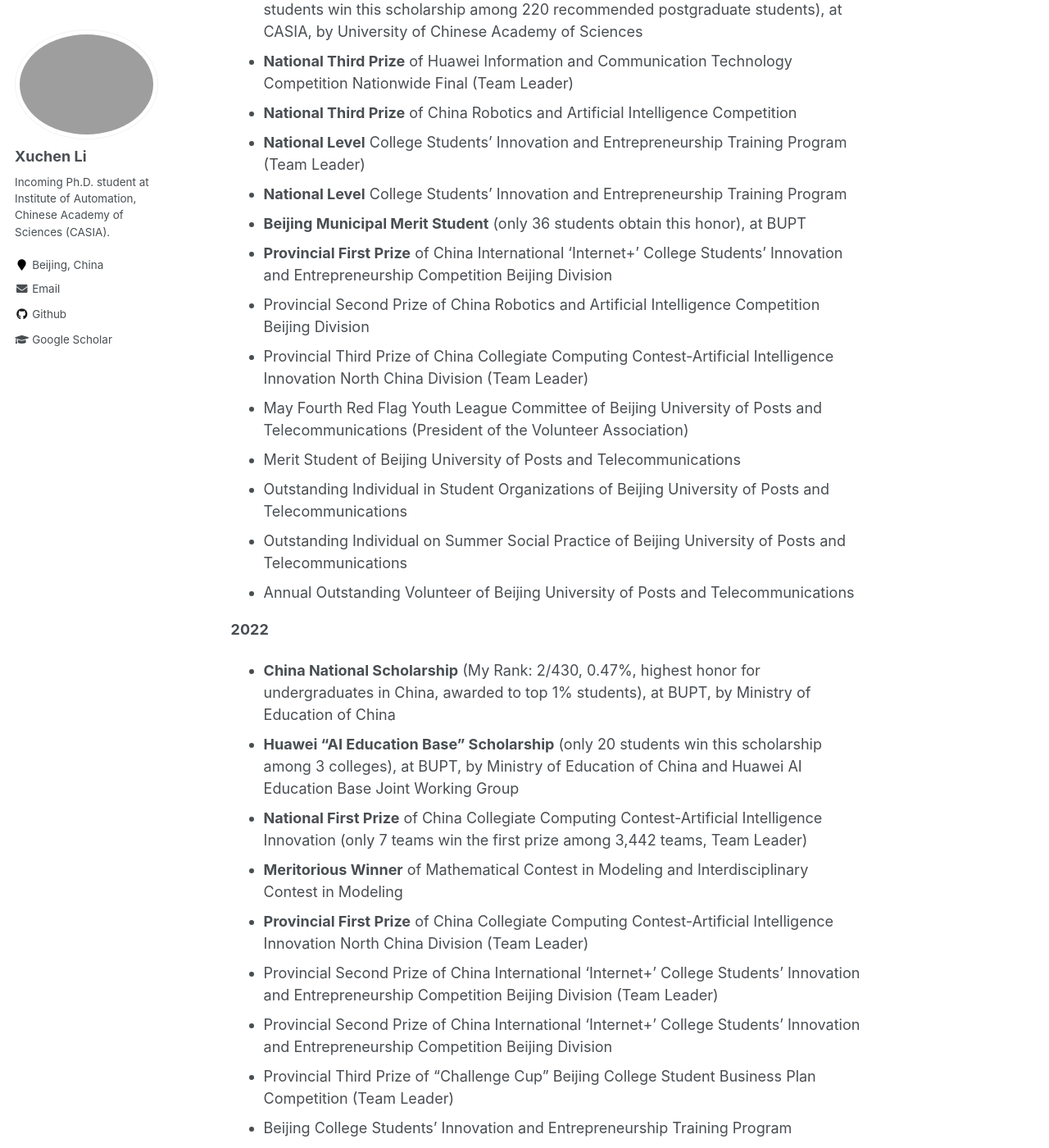
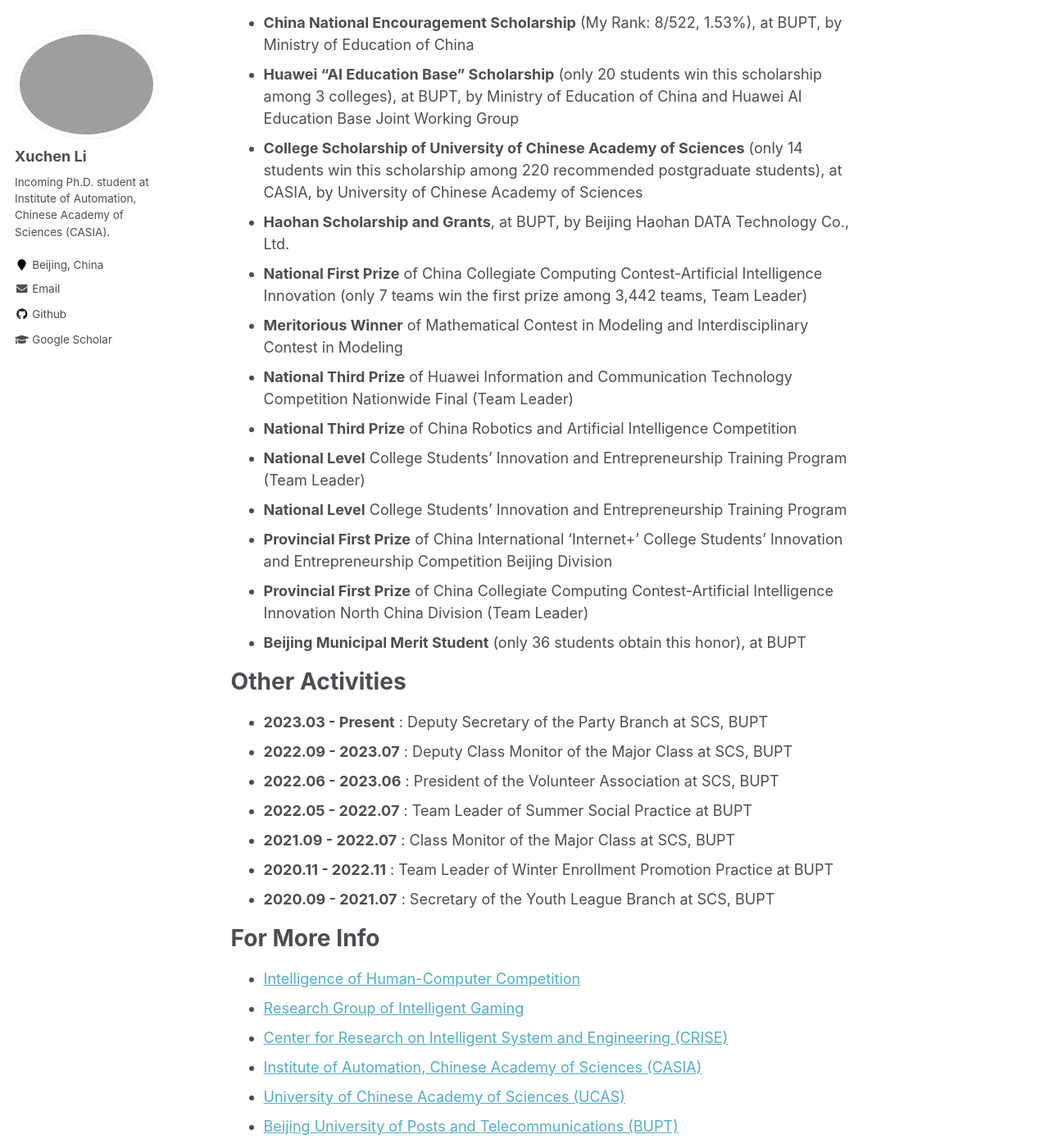
Before and after one commit to Xuchen-Li/Xuchen-Li.github.io, a Jekyll site: the page built from _pages/about.md, in a window 1280 px wide and 1400 px high, scrolled down 2256 px. Shown: the whole window at 82% size. Built offline with Jekyll 4.4.1, drawn with Linux system fonts in a browser that asks for light colours; some of the changed text lies outside the part shown.

Commit message:
Update about.md

```diff
--- a/_pages/about.md
+++ b/_pages/about.md
@@ -64,47 +64,21 @@ Publications
 Awards & Honors
 ======
 
-**2023**
 * **China National Scholarship** (My Rank: 1/455, 0.22%, highest honor for undergraduates in China, awarded to top 1% students), at BUPT, by Ministry of Education of China
+* **China National Scholarship** (My Rank: 2/430, 0.47%, highest honor for undergraduates in China, awarded to top 1% students), at BUPT, by Ministry of Education of China
+* **China National Encouragement Scholarship** (My Rank: 8/522, 1.53%), at BUPT, by Ministry of Education of China
+* **Huawei "AI Education Base" Scholarship** (only 20 students win this scholarship among 3 colleges), at BUPT, by Ministry of Education of China and Huawei AI Education Base Joint Working Group
 * **College Scholarship of University of Chinese Academy of Sciences** (only 14 students win this scholarship among 220 recommended postgraduate students), at CASIA, by University of Chinese Academy of Sciences
+* **Haohan Scholarship and Grants**, at BUPT, by Beijing Haohan DATA Technology Co., Ltd.
+* **National First Prize** of China Collegiate Computing Contest-Artificial Intelligence Innovation (only 7 teams win the first prize among 3,442 teams, Team Leader)
+* **Meritorious Winner** of Mathematical Contest in Modeling and Interdisciplinary Contest in Modeling
 * **National Third Prize** of Huawei Information and Communication Technology Competition Nationwide Final (Team Leader)
 * **National Third Prize** of China Robotics and Artificial Intelligence Competition
 * **National Level** College Students' Innovation and Entrepreneurship Training Program (Team Leader)
 * **National Level** College Students' Innovation and Entrepreneurship Training Program
+* **Provincial First Prize** of China International 'Internet+' College Students' Innovation and Entrepreneurship Competition Beijing Division
+* **Provincial First Prize** of China Collegiate Computing Contest-Artificial Intelligence Innovation North China Division (Team Leader)
 * **Beijing Municipal Merit Student** (only 36 students obtain this honor), at BUPT
-* **Provincial First Prize** of China International 'Internet+' College Students' Innovation and Entrepreneurship Competition Beijing Division
-* Provincial Second Prize of China Robotics and Artificial Intelligence Competition Beijing Division
-* Provincial Third Prize of China Collegiate Computing Contest-Artificial Intelligence Innovation North China Division (Team Leader)
-* May Fourth Red Flag Youth League Committee of Beijing University of Posts and Telecommunications (President of the Volunteer Association)
-* Merit Student of Beijing University of Posts and Telecommunications
-* Outstanding Individual in Student Organizations of Beijing University of Posts and Telecommunications
-* Outstanding Individual on Summer Social Practice of Beijing University of Posts and Telecommunications
-* Annual Outstanding Volunteer of Beijing University of Posts and Telecommunications
-
-**2022**
-* **China National Scholarship** (My Rank: 2/430, 0.47%, highest honor for undergraduates in China, awarded to top 1% students), at BUPT, by Ministry of Education of China
-* **Huawei "AI Education Base" Scholarship** (only 20 students win this scholarship among 3 colleges), at BUPT, by Ministry of Education of China and Huawei AI Education Base Joint Working Group
-* **National First Prize** of China Collegiate Computing Contest-Artificial Intelligence Innovation (only 7 teams win the first prize among 3,442 teams, Team Leader)
-* **Meritorious Winner** of Mathematical Contest in Modeling and Interdisciplinary Contest in Modeling
-* **Provincial First Prize** of China Collegiate Computing Contest-Artificial Intelligence Innovation North China Division (Team Leader)
-* Provincial Second Prize of China International 'Internet+' College Students' Innovation and Entrepreneurship Competition Beijing Division (Team Leader)
-* Provincial Second Prize of China International 'Internet+' College Students' Innovation and Entrepreneurship Competition Beijing Division
-* Provincial Third Prize of "Challenge Cup" Beijing College Student Business Plan Competition (Team Leader)
-* Beijing College Students' Innovation and Entrepreneurship Training Program
-* Special Award for Volunteer Service of Beijing University of Posts and Telecommunications (President of the Volunteer Association)
-* Merit Student of Beijing University of Posts and Telecommunications
-* Outstanding League Cadres of Beijing University of Posts and Telecommunications
-* Youth Star of Beijing University of Posts and Telecommunications
-
-**2021**
-* **China National Encouragement Scholarship** (My Rank: 8/522, 1.53%), at BUPT, by Ministry of Education of China
-* Haohan Scholarship and Grants, at BUPT, by Beijing Haohan DATA Technology Co., Ltd.
-* Provincial Second Prize of China International 'Internet+' College Students' Innovation and Entrepreneurship Competition Beijing Division
-* Outstanding Class Group of Beijing University of Posts and Telecommunications (Secretary of the Youth League Branch)
-* Second Prize of Winter Enrollment Promotion Practice of Beijing University of Posts and Telecommunications (Team Leader)
-* Outstanding Video Award of Winter Enrollment Promotion Practice of Beijing University of Posts and Telecommunications (Team Leader)
-* Merit Student of Beijing University of Posts and Telecommunications
-* Erudite Pioneer of School of Computer Science, Beijing University of Posts and Telecommunications
 
 
 Other Activities
```
